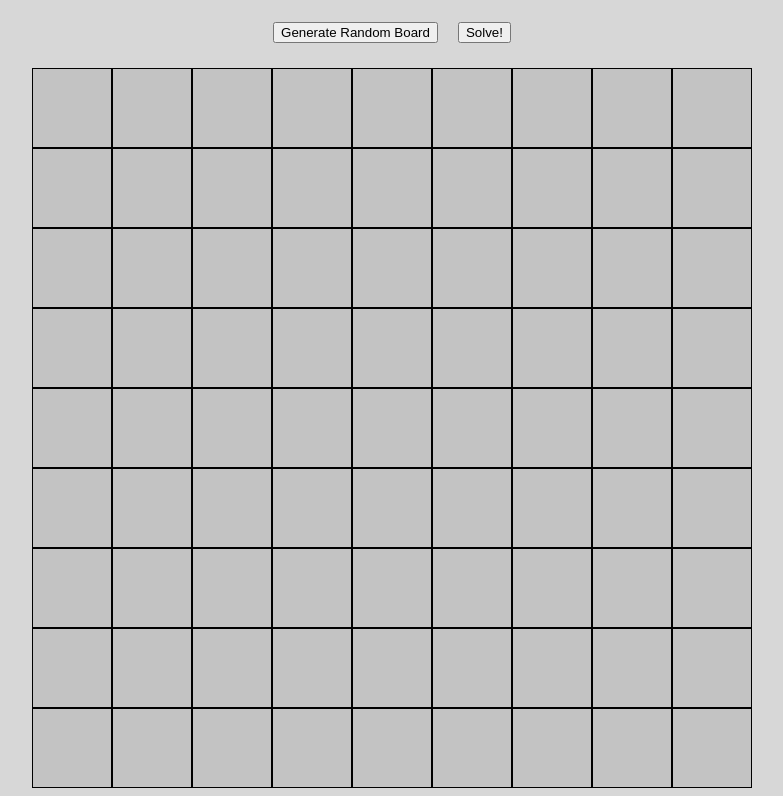
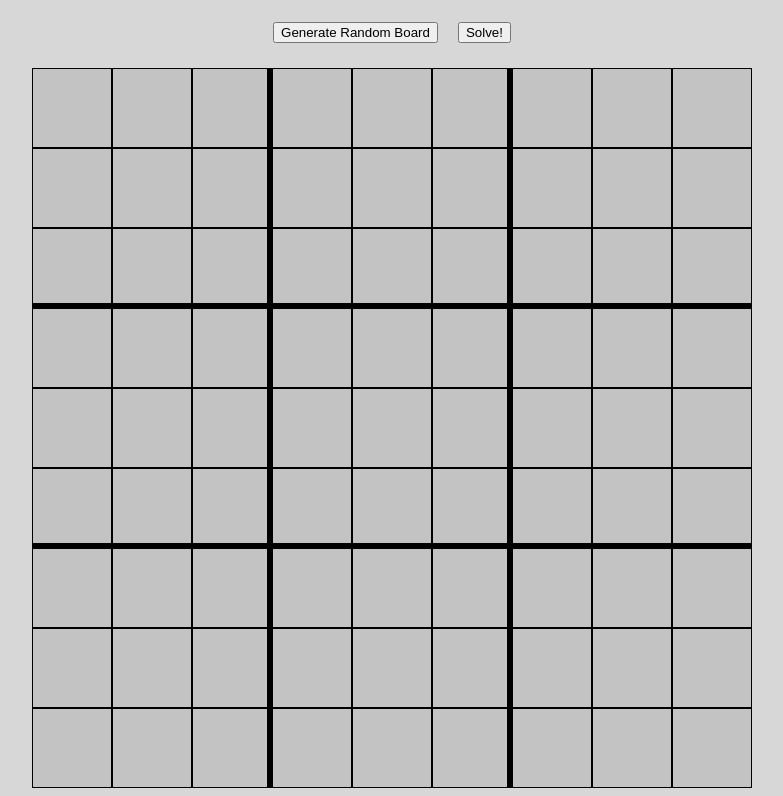
Before and after one commit to BMCARDONA/sudoku-solver, a plain HTML site: page index.html in a window 1280 px wide. Shown: the part 58-854 px from the top of the page, without its empty margins (248-1031 px from the left). Drawn offline with Linux system fonts and the light colour scheme.

Commit message:
add vertical / horizontal lines

```diff
--- a/index.html
+++ b/index.html
@@ -19,90 +19,90 @@
     <!-- Instead of adding cell to each class, I think I could have just added it in the DOM... -->
       <div class="r1 c1 cell"></div>
       <div class="r1 c2 cell"></div>
-      <div class="r1 c3 cell"></div>
+      <div class="r1 c3 cell left-vertical"></div>
       <div class="r1 c4 cell"></div>
       <div class="r1 c5 cell"></div>
-      <div class="r1 c6 cell"></div>
+      <div class="r1 c6 cell right-vertical"></div>
       <div class="r1 c7 cell"></div>
       <div class="r1 c8 cell"></div>
       <div class="r1 c9 cell"></div>
 
       <div class="r2 c1 cell"></div>
       <div class="r2 c2 cell"></div>
-      <div class="r2 c3 cell"></div>
+      <div class="r2 c3 cell left-vertical"></div>
       <div class="r2 c4 cell"></div>
       <div class="r2 c5 cell"></div>
-      <div class="r2 c6 cell"></div>
+      <div class="r2 c6 cell right-vertical"></div>
       <div class="r2 c7 cell"></div>
       <div class="r2 c8 cell"></div>
       <div class="r2 c9 cell"></div>
 
       <div class="r3 c1 cell"></div>
       <div class="r3 c2 cell"></div>
-      <div class="r3 c3 cell"></div>
+      <div class="r3 c3 cell left-vertical"></div>
       <div class="r3 c4 cell"></div>
       <div class="r3 c5 cell"></div>
-      <div class="r3 c6 cell"></div>
+      <div class="r3 c6 cell right-vertical"></div>
       <div class="r3 c7 cell"></div>
       <div class="r3 c8 cell"></div>
       <div class="r3 c9 cell"></div>
 
       <div class="r4 c1 cell"></div>
       <div class="r4 c2 cell"></div>
-      <div class="r4 c3 cell"></div>
+      <div class="r4 c3 cell left-vertical"></div>
       <div class="r4 c4 cell"></div>
       <div class="r4 c5 cell"></div>
-      <div class="r4 c6 cell"></div>
+      <div class="r4 c6 cell right-vertical"></div>
       <div class="r4 c7 cell"></div>
       <div class="r4 c8 cell"></div>
       <div class="r4 c9 cell"></div>
 
       <div class="r5 c1 cell"></div>
       <div class="r5 c2 cell"></div>
-      <div class="r5 c3 cell"></div>
+      <div class="r5 c3 cell left-vertical"></div>
       <div class="r5 c4 cell"></div>
       <div class="r5 c5 cell"></div>
-      <div class="r5 c6 cell"></div>
+      <div class="r5 c6 cell right-vertical"></div>
       <div class="r5 c7 cell"></div>
       <div class="r5 c8 cell"></div>
       <div class="r5 c9 cell"></div>
 
       <div class="r6 c1 cell"></div>
       <div class="r6 c2 cell"></div>
-      <div class="r6 c3 cell"></div>
+      <div class="r6 c3 cell left-vertical"></div>
       <div class="r6 c4 cell"></div>
       <div class="r6 c5 cell"></div>
-      <div class="r6 c6 cell"></div>
+      <div class="r6 c6 cell right-vertical"></div>
       <div class="r6 c7 cell"></div>
       <div class="r6 c8 cell"></div>
       <div class="r6 c9 cell"></div>
 
       <div class="r7 c1 cell"></div>
       <div class="r7 c2 cell"></div>
-      <div class="r7 c3 cell"></div>
+      <div class="r7 c3 cell left-vertical"></div>
       <div class="r7 c4 cell"></div>
       <div class="r7 c5 cell"></div>
-      <div class="r7 c6 cell"></div>
+      <div class="r7 c6 cell right-vertical"></div>
       <div class="r7 c7 cell"></div>
       <div class="r7 c8 cell"></div>
       <div class="r7 c9 cell"></div>
 
       <div class="r8 c1 cell"></div>
       <div class="r8 c2 cell"></div>
-      <div class="r8 c3 cell"></div>
+      <div class="r8 c3 cell left-vertical"></div>
       <div class="r8 c4 cell"></div>
       <div class="r8 c5 cell"></div>
-      <div class="r8 c6 cell"></div>
+      <div class="r8 c6 cell right-vertical"></div>
       <div class="r8 c7 cell"></div>
       <div class="r8 c8 cell"></div>
       <div class="r8 c9 cell"></div>
 
       <div class="r9 c1 cell"></div>
       <div class="r9 c2 cell"></div>
-      <div class="r9 c3 cell"></div>
+      <div class="r9 c3 cell left-vertical"></div>
       <div class="r9 c4 cell"></div>
       <div class="r9 c5 cell"></div>
-      <div class="r9 c6 cell"></div>
+      <div class="r9 c6 cell right-vertical"></div>
       <div class="r9 c7 cell"></div>
       <div class="r9 c8 cell"></div>
       <div class="r9 c9 cell"></div>
--- a/script.js
+++ b/script.js
@@ -347,7 +347,6 @@ for (let i = 0; i < cell.length; i++) {
 solveBoard.addEventListener('click', () => {
     setTimeout(function() {
     answer = solveSudoku(board)
-    console.log(answer);
     printSolvedBoard()
     // for (let i = 0; i < cell.length; i++) {
     //   // https://www.w3schools.com/jsref/prop_style_backgroundcolor.asp
--- a/style.css
+++ b/style.css
@@ -70,3 +70,21 @@
 .solveBoard {
   cursor: pointer;
 }
+
+
+/* Sudoku grid lines */
+.left-vertical {
+  border-right-width: 5px;
+}
+
+.right-vertical {
+  border-right-width: 5px;
+}
+
+.r3 {
+  border-bottom-width: 5px;
+}
+
+.r6 {
+  border-bottom-width: 5px;
+}
```
